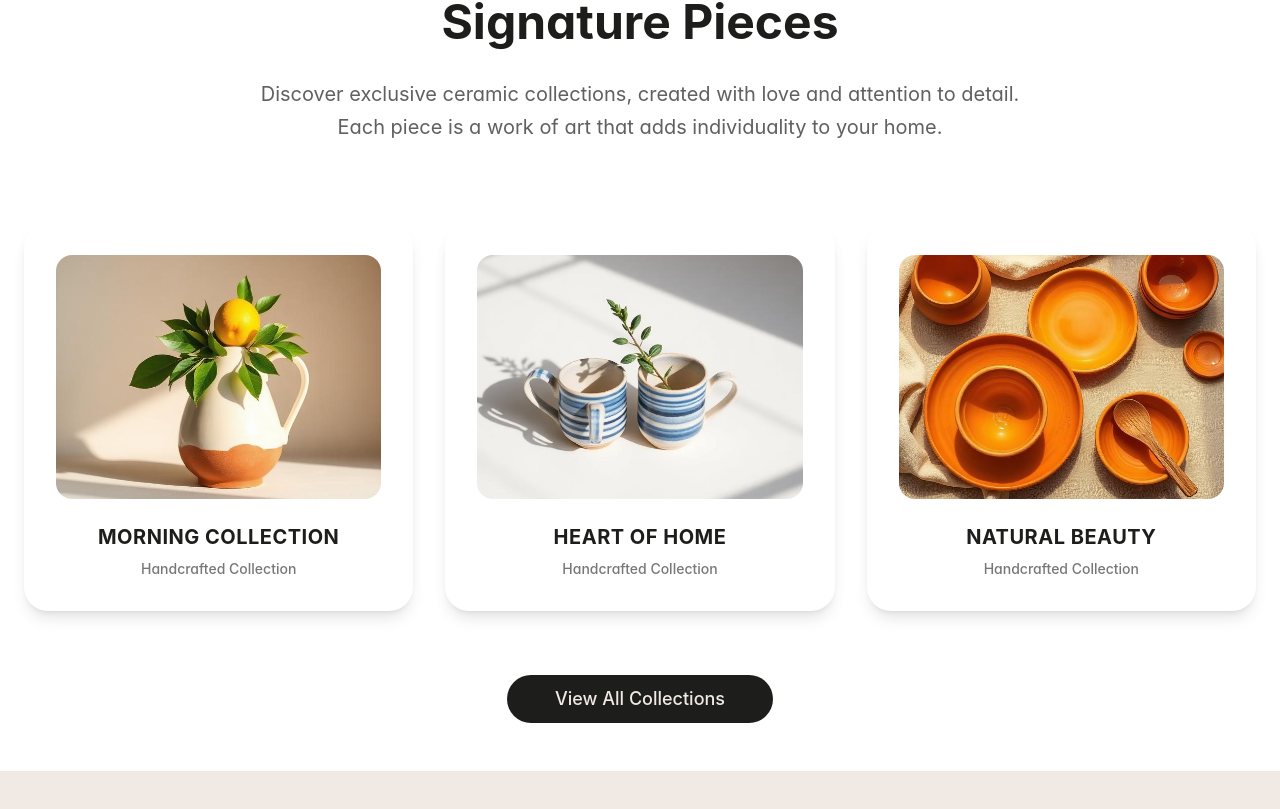
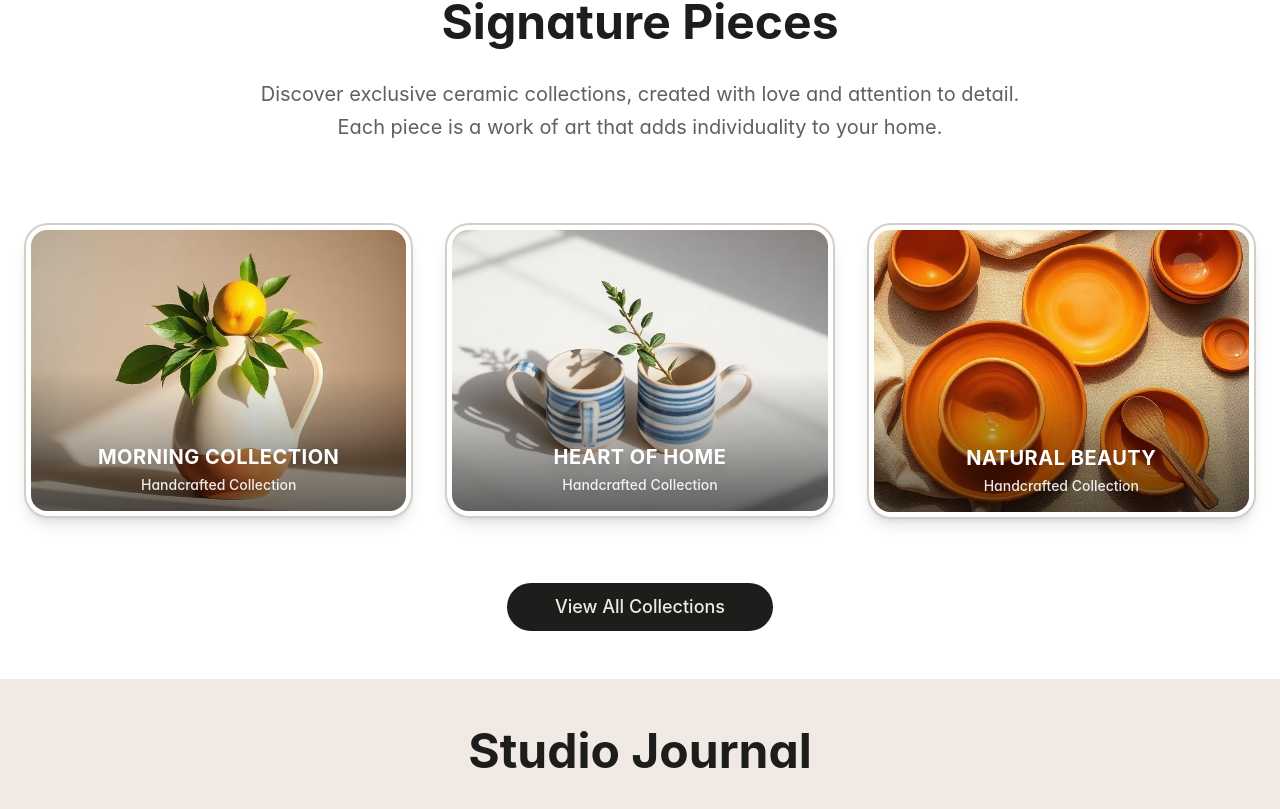
Before and after one commit to jernej107/ceramic-story-wireframe, a React (Vite) app: page / in a window 1280 px wide. Shown: the part 625-1434 px from the top of the page. Built offline with nearby package versions, Linux system fonts and the light colour scheme; a web font is replaced by a local one.

Commit message:
Refactor featured ceramics section

```diff
--- a/src/components/FeaturedCeramics.tsx
+++ b/src/components/FeaturedCeramics.tsx
@@ -36,16 +36,20 @@ const FeaturedCeramics = () => {
         <div className="grid grid-cols-1 md:grid-cols-3 gap-8 mb-16">
           {collections.map((collection, index) => (
             <div key={index} className="group cursor-pointer">
-              <div className="bg-white rounded-3xl p-8 shadow-lg hover:shadow-xl transition-all duration-300 hover:-translate-y-2">
-                <div
-                  className="aspect-[4/3] bg-cover bg-center rounded-2xl mb-6"
-                  style={{ backgroundImage: `url(${collection.image})` }}
-                />
-                <div className="text-center">
-                  <h3 className="text-xl font-bold uppercase tracking-wide text-foreground mb-2">
-                    {collection.name}
-                  </h3>
-                  <p className="text-foreground/60 text-sm font-medium">Handcrafted Collection</p>
+              <div className="bg-white rounded-3xl border-2 border-border shadow-lg hover:shadow-xl transition-all duration-300 hover:-translate-y-2">
+                <div className="p-[5px]">
+                  <div
+                    className="aspect-[4/3] bg-cover bg-center rounded-2xl relative overflow-hidden"
+                    style={{ backgroundImage: `url(${collection.image})` }}
+                  >
+                    <div className="absolute inset-0 bg-gradient-to-t from-black/60 via-transparent to-transparent" />
+                    <div className="absolute bottom-4 left-4 right-4 text-center">
+                      <h3 className="text-xl font-bold uppercase tracking-wide text-white mb-1 drop-shadow-lg">
+                        {collection.name}
+                      </h3>
+                      <p className="text-white/90 text-sm font-medium drop-shadow-md">Handcrafted Collection</p>
+                    </div>
+                  </div>
                 </div>
               </div>
             </div>
```
